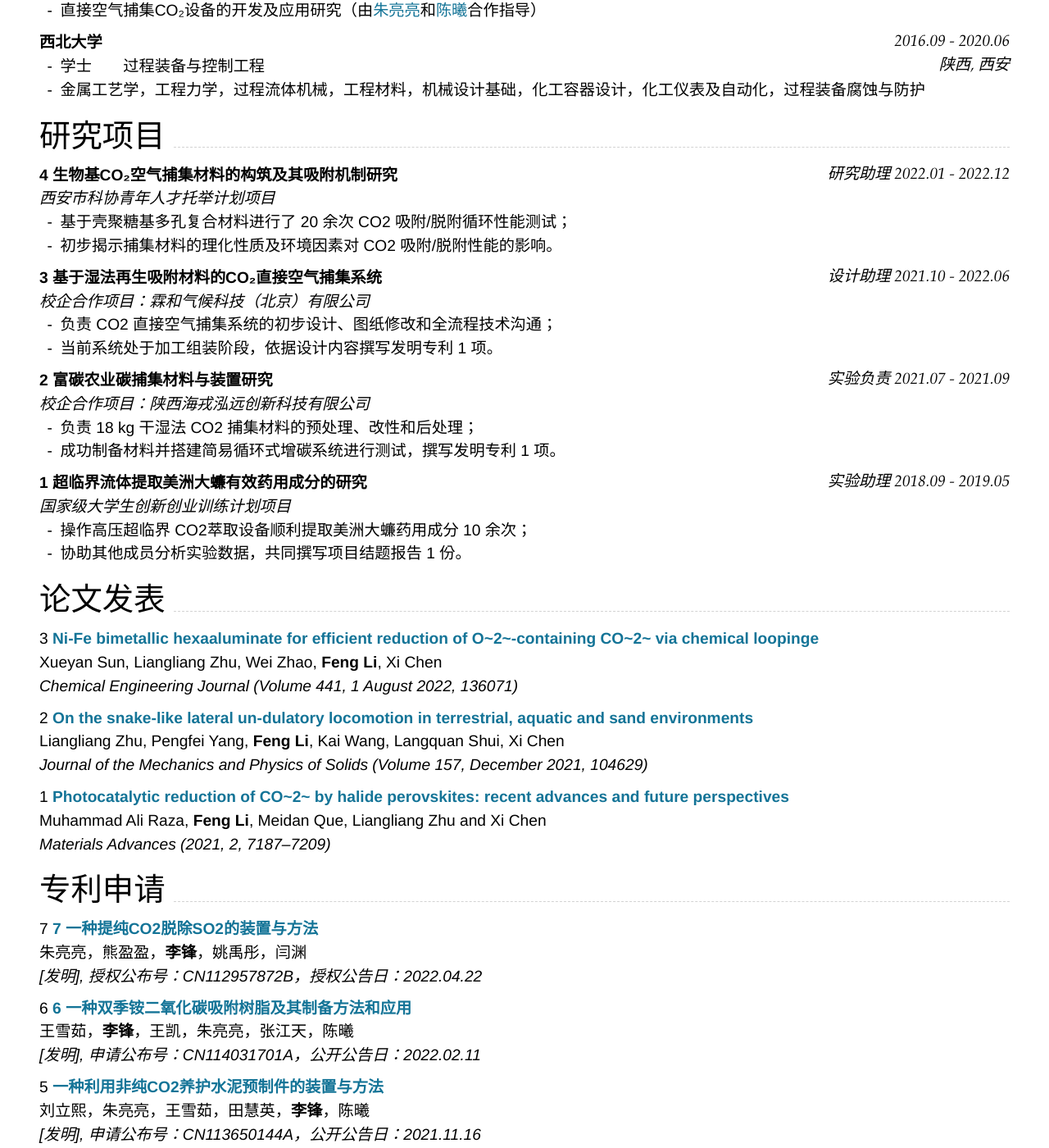
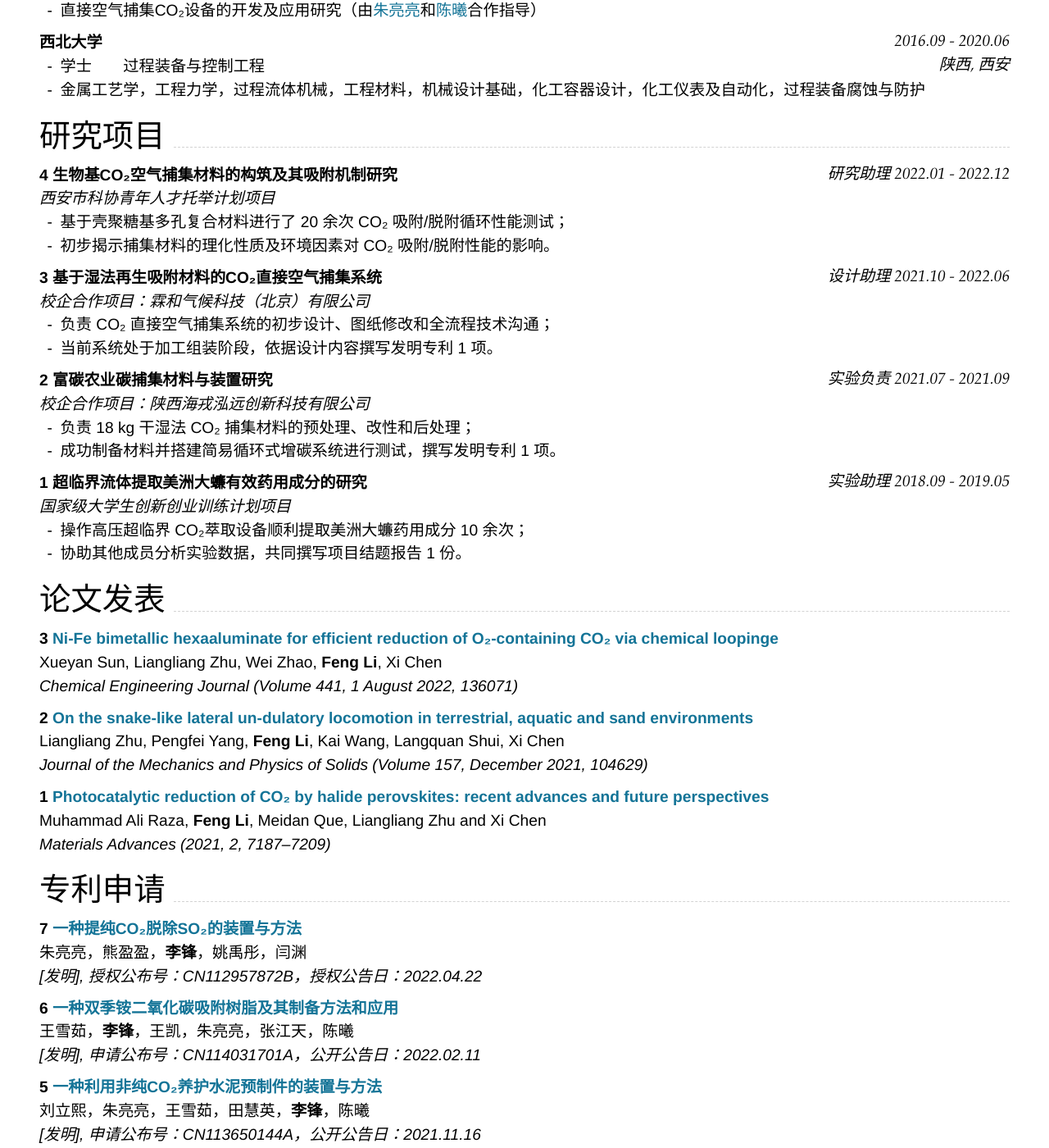
Before and after one commit to nwuzmedoutlook/resume, a Jekyll site: the page built from index.md, in a window 1280 px wide and 1400 px high, scrolled down 348 px. Shown: the whole window at 82% size. Built offline with Jekyll 4.4.1, drawn with Linux system fonts in a browser that asks for light colours; nearby versions of some CDN libraries; some of the changed text lies outside the part shown.

Commit message:
Update index.md

```diff
--- a/index.md
+++ b/index.md
@@ -48,75 +48,75 @@ Supported arguments:
 ### **4 生物基CO₂空气捕集材料的构筑及其吸附机制研究**`研究助理 2022.01 - 2022.12`
 
 _西安市科协青年人才托举计划项目_<br>
-- 基于壳聚糖基多孔复合材料进行了 20 余次 CO2 吸附/脱附循环性能测试；
-- 初步揭示捕集材料的理化性质及环境因素对 CO2 吸附/脱附性能的影响。
+- 基于壳聚糖基多孔复合材料进行了 20 余次 CO₂ 吸附/脱附循环性能测试；
+- 初步揭示捕集材料的理化性质及环境因素对 CO₂ 吸附/脱附性能的影响。
 
 ### **3 基于湿法再生吸附材料的CO₂直接空气捕集系统** `设计助理 2021.10 - 2022.06`
 
 _校企合作项目：霖和气候科技（北京）有限公司_<br>
-- 负责 CO2 直接空气捕集系统的初步设计、图纸修改和全流程技术沟通；
+- 负责 CO₂ 直接空气捕集系统的初步设计、图纸修改和全流程技术沟通；
 - 当前系统处于加工组装阶段，依据设计内容撰写发明专利 1 项。
 
 ### **2 富碳农业碳捕集材料与装置研究** `实验负责 2021.07 - 2021.09`
 
 _校企合作项目：陕西海戎泓远创新科技有限公司_<br>
-- 负责 18 kg 干湿法 CO2 捕集材料的预处理、改性和后处理；
+- 负责 18 kg 干湿法 CO₂ 捕集材料的预处理、改性和后处理；
 - 成功制备材料并搭建简易循环式增碳系统进行测试，撰写发明专利 1 项。
 
 ### **1 超临界流体提取美洲大蠊有效药用成分的研究** `实验助理 2018.09 - 2019.05`
 
 _国家级大学生创新创业训练计划项目_<br>
-- 操作高压超临界 CO2萃取设备顺利提取美洲大蠊药用成分 10 余次；
+- 操作高压超临界 CO₂萃取设备顺利提取美洲大蠊药用成分 10 余次；
 - 协助其他成员分析实验数据，共同撰写项目结题报告 1 份。
 
 ## 论文发表
 
-### 3 [**Ni-Fe bimetallic hexaaluminate for efficient reduction of O~2~-containing CO~2~ via chemical loopinge**](https://www.sciencedirect.com/science/article/abs/pii/S1385894722015698)
+### **3** [**Ni-Fe bimetallic hexaaluminate for efficient reduction of O₂-containing CO₂ via chemical loopinge**](https://www.sciencedirect.com/science/article/abs/pii/S1385894722015698)
 Xueyan Sun, Liangliang Zhu, Wei Zhao, **Feng Li**, Xi Chen<br>
 _Chemical Engineering Journal (Volume 441, 1 August 2022, 136071)_ <br>
 
-### 2 [**On the snake-like lateral un-dulatory locomotion in terrestrial, aquatic and sand environments**](https://www.sciencedirect.com/science/article/abs/pii/S0022509621002696)
+### **2** [**On the snake-like lateral un-dulatory locomotion in terrestrial, aquatic and sand environments**](https://www.sciencedirect.com/science/article/abs/pii/S0022509621002696)
 Liangliang Zhu, Pengfei Yang, **Feng Li**, Kai Wang, Langquan Shui, Xi Chen<br>
 <!-- <i class="fas fa-award"></i> <strong>Best Paper Honourable Mention</strong><br> -->
 _Journal of the Mechanics and Physics of Solids (Volume 157, December 2021, 104629)_<br>
 
-### 1 [**Photocatalytic reduction of CO~2~ by halide perovskites: recent advances and future perspectives**](https://pubs.rsc.org/en/content/articlehtml/2021/ma/d1ma00703c)
+### **1** [**Photocatalytic reduction of CO₂ by halide perovskites: recent advances and future perspectives**](https://pubs.rsc.org/en/content/articlehtml/2021/ma/d1ma00703c)
 Muhammad Ali Raza, **Feng Li**, Meidan Que, Liangliang Zhu and Xi Chen<br>
 _Materials Advances (2021, 2, 7187–7209)_<br>
 
 ## 专利申请
 
-### 7 [**7 一种提纯CO2脱除SO2的装置与方法**](https://kns.cnki.net/kcms/detail/detail.aspx?dbcode=SCPD&dbname=SCPD2022&filename=CN112957872B&uniplatform=NZKPT&v=pCwUzf6tjID5bWU7DZtSy5j3Xds_fS3vDtZ85yI0fa5G_vBkmrIOlAd2yQvL73U0)
+### **7** [**一种提纯CO₂脱除SO₂的装置与方法**](https://kns.cnki.net/kcms/detail/detail.aspx?dbcode=SCPD&dbname=SCPD2022&filename=CN112957872B&uniplatform=NZKPT&v=pCwUzf6tjID5bWU7DZtSy5j3Xds_fS3vDtZ85yI0fa5G_vBkmrIOlAd2yQvL73U0)
 
 朱亮亮，熊盈盈，**李锋**，姚禹彤，闫渊<br>
 _[发明], 授权公布号：CN112957872B，授权公告日：2022.04.22_<br>
 
-### 6 [**6 一种双季铵二氧化碳吸附树脂及其制备方法和应用**](https://kns.cnki.net/kcms/detail/detail.aspx?dbcode=SCPD&dbname=SCPD2022&filename=CN114031701A&uniplatform=NZKPT&v=cOjNkfukx6Q9wBYsh9xeUNMud7YITXf5lFjmMOZ6P9waYal8s1GDw-0ygF7Njlp7)
+### **6** [**一种双季铵二氧化碳吸附树脂及其制备方法和应用**](https://kns.cnki.net/kcms/detail/detail.aspx?dbcode=SCPD&dbname=SCPD2022&filename=CN114031701A&uniplatform=NZKPT&v=cOjNkfukx6Q9wBYsh9xeUNMud7YITXf5lFjmMOZ6P9waYal8s1GDw-0ygF7Njlp7)
 
 王雪茹，**李锋**，王凯，朱亮亮，张江天，陈曦<br>
 _[发明], 申请公布号：CN114031701A，公开公告日：2022.02.11_<br>
 
-### 5 [**一种利用非纯CO2养护水泥预制件的装置与方法**](https://kns.cnki.net/kcms/detail/detail.aspx?dbcode=SCPD&dbname=SCPD202102&filename=CN113650144A&uniplatform=NZKPT&v=gTARseiXZtLNpwDpICd0R-SI7ol9Qdvj-hC94FaaikVqm5V667JJjQQVaV5PHMqw)
+### **5** [**一种利用非纯CO₂养护水泥预制件的装置与方法**](https://kns.cnki.net/kcms/detail/detail.aspx?dbcode=SCPD&dbname=SCPD202102&filename=CN113650144A&uniplatform=NZKPT&v=gTARseiXZtLNpwDpICd0R-SI7ol9Qdvj-hC94FaaikVqm5V667JJjQQVaV5PHMqw)
 
 刘立熙，朱亮亮，王雪茹，田慧英，**李锋**，陈曦<br>
 _[发明], 申请公布号：CN113650144A，公开公告日：2021.11.16_<br>
 
-### 4 [**移动式温室大棚CO2气肥增施装置及CO2气肥增施方法**](https://kns.cnki.net/kcms/detail/detail.aspx?dbcode=SCPD&dbname=SCPD2021&filename=CN112005756A&uniplatform=NZKPT&v=-aE0eCFz02oM7vB-dJvKIpCM3ILpZ_hodfr3R9422AnHVmU5QEFdLt5c7vpr52IK)
+### **4** [**移动式温室大棚CO₂气肥增施装置及CO₂气肥增施方法**](https://kns.cnki.net/kcms/detail/detail.aspx?dbcode=SCPD&dbname=SCPD2021&filename=CN112005756A&uniplatform=NZKPT&v=-aE0eCFz02oM7vB-dJvKIpCM3ILpZ_hodfr3R9422AnHVmU5QEFdLt5c7vpr52IK)
 
 **李锋**，朱亮亮，陈曦，闫渊<br>
 _[发明], 申请公布号：CN112005756A，公开公告日：2020.12.01_ <br>
 
-### 3 [**一种基于过硫酸盐型碘钟反应的自控金属空气电池小车**](https://kns.cnki.net/kcms/detail/detail.aspx?dbcode=SCPD&dbname=SCPD202102&filename=CN214138763U&uniplatform=NZKPT&v=bDDQfEaHy-wOJVDu9z8ml0T3k79rz7Yo3vp6MArjlHluLUr0ofA8d2APt1j0QX1o)
+### **3** [**一种基于过硫酸盐型碘钟反应的自控金属空气电池小车**](https://kns.cnki.net/kcms/detail/detail.aspx?dbcode=SCPD&dbname=SCPD202102&filename=CN214138763U&uniplatform=NZKPT&v=bDDQfEaHy-wOJVDu9z8ml0T3k79rz7Yo3vp6MArjlHluLUr0ofA8d2APt1j0QX1o)
 
 张婉玉，曹锐，**李锋**，曹宏晨，陈禹志，管思楠，苏雪，张屿，李丹，李亚男，黄佳怡，贾雨欣，王倩，杜沁芮，高雨豪<br>
 _[实用新型], 授权公布号：CN214138763U，授权公告日：2021.09.07_<br>
 
-### 2 [**一种用于改装传统机械门锁的开锁装置**](https://kns.cnki.net/kcms/detail/detail.aspx?dbcode=SCPD&dbname=SCPD2021&filename=CN214091393U&uniplatform=NZKPT&v=Ge1mG1V2RuxFJfXdMbGnG4vcYzyonvEU_Xi7GfHJgCXftiD-xU7xo5lLNYxJsQGm)
+### **2** [**一种用于改装传统机械门锁的开锁装置**](https://kns.cnki.net/kcms/detail/detail.aspx?dbcode=SCPD&dbname=SCPD2021&filename=CN214091393U&uniplatform=NZKPT&v=Ge1mG1V2RuxFJfXdMbGnG4vcYzyonvEU_Xi7GfHJgCXftiD-xU7xo5lLNYxJsQGm)
 
 谭应鹏，武玮，黄佳怡，刘佳薇，樊锡琳，刘云鹏，王凯，**李锋**，王健<br>
 _[实用新型], 授权公布号：CN214091393U，授权公告日：2021.08.31_<br>
 
-### 1 [**一种新型辅助人工草莓采摘器**](https://kns.cnki.net/kcms/detail/detail.aspx?dbcode=SCPD&dbname=SCPD2019&filename=CN208956465U&uniplatform=NZKPT&v=07rb9qUhkQ3jdaW926T5-bo5Aul6WFDoTOXdKxHNJVhXlfIbV5HnvK1gcww6YF5O)
+### **1** [**一种新型辅助人工草莓采摘器**](https://kns.cnki.net/kcms/detail/detail.aspx?dbcode=SCPD&dbname=SCPD2019&filename=CN208956465U&uniplatform=NZKPT&v=07rb9qUhkQ3jdaW926T5-bo5Aul6WFDoTOXdKxHNJVhXlfIbV5HnvK1gcww6YF5O)
 
 赵烁，庄子贤，郭思远，杨艳梅，李锋，魏利平<br>
 _[实用新型], 授权公布号：CN208956465U，授权公告日：2019.06.11_<br>
@@ -125,8 +125,8 @@ _[实用新型], 授权公布号：CN208956465U，授权公告日：2019.06.11_<
 
 ### **霖和气候科技（北京）有限公司** `碳捕集工程师 2021.07 - 022.06`
 
-- 负责运行和管理 5 kg 级 CO2 空气捕集装置、桌面级富碳生态系统；
-- 探索出制备 0-99.9% 任意体积浓度 CO2 气体的工艺路线，撰写论文 1 篇。
+- 负责运行和管理 5 kg 级 CO₂ 空气捕集装置、桌面级富碳生态系统；
+- 探索出制备 0-99.9% 任意体积浓度 CO₂ 气体的工艺路线，撰写论文 1 篇。
 
 ### **杭州海康威视数字技术股份有限公司** `技术支持工程师 2019.07 - 2019.09`
 
```
Also changed, not shown: other parts of index.md (+1 -1 lines).
